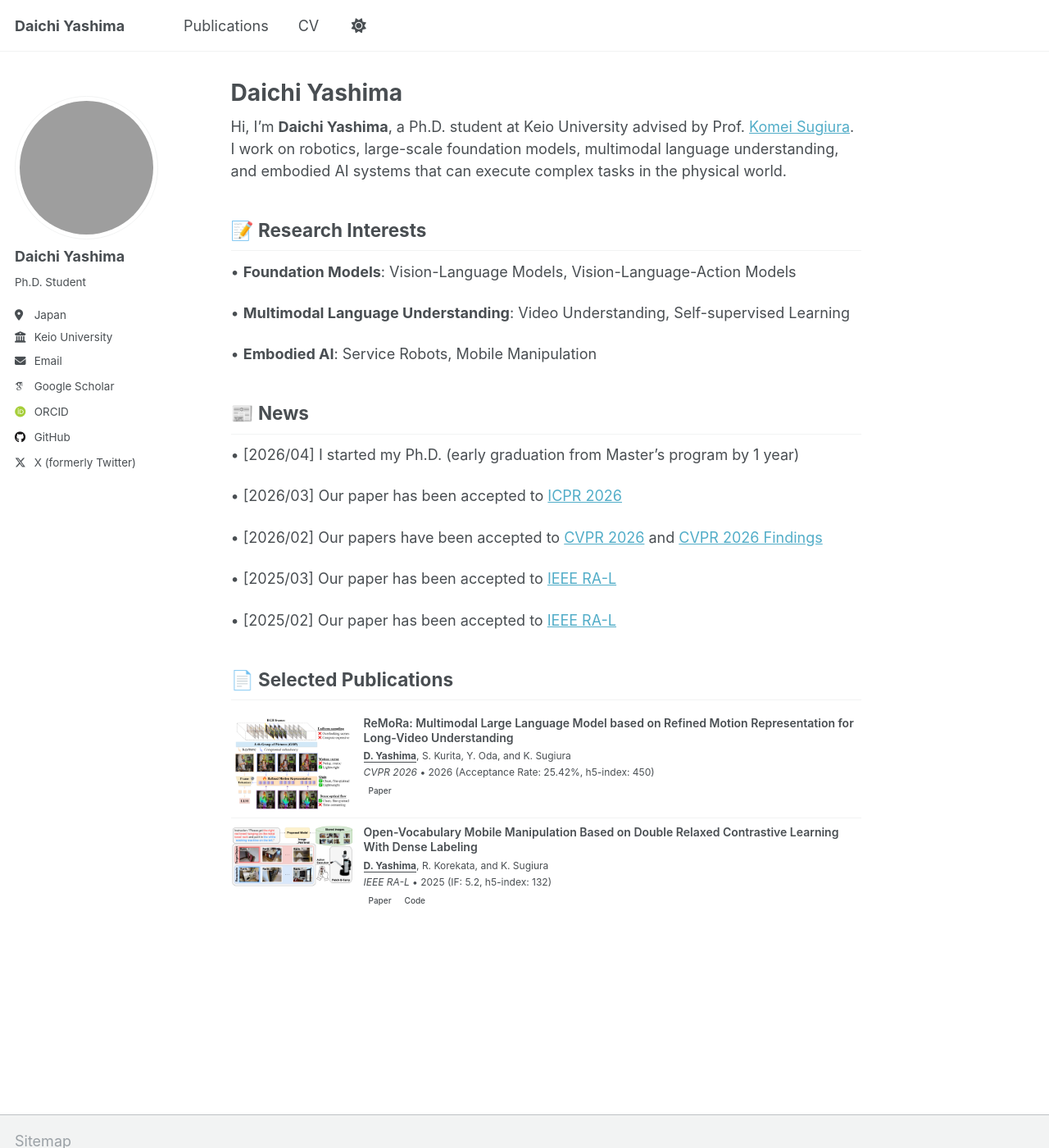
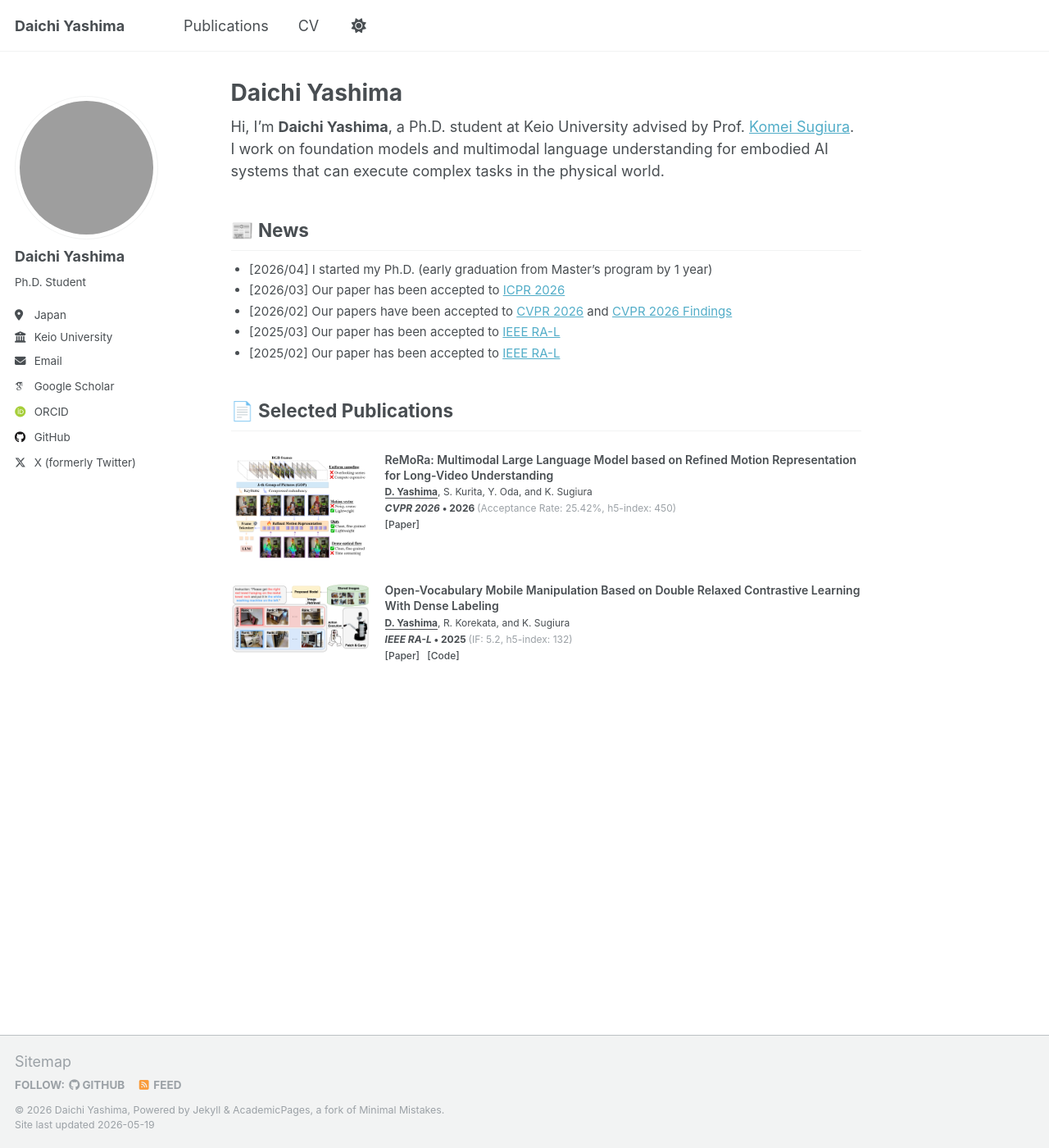
Before and after one commit to daichi1207/daichi1207.github.io, a Jekyll site: the page built from _pages/about.md, in a window 1280 px wide and 1400 px high. Shown: the whole window at 82% size. Built offline with Jekyll 4.4.1, drawn with Linux system fonts in a browser that asks for light colours; some web fonts are replaced.

Commit message:
:fire: fixed

```diff
--- a/_includes/archive-single-publication-compact.html
+++ b/_includes/archive-single-publication-compact.html
@@ -42,23 +42,23 @@
         </p>
       {% endif %}
       {% if post.paperurl or post.codeurl or post.blogposturl or post.slidesurl or post.bibtexurl %}
-        <div class="publication-compact__links">
+        <p class="publication-compact__links">
           {% if post.paperurl %}
-            <a href="{{ post.paperurl }}" class="publication-compact__link">Paper</a>
+            <a href="{{ post.paperurl }}" class="publication-compact__link">[Paper]</a>
           {% endif %}
           {% if post.codeurl %}
-            <a href="{{ post.codeurl }}" class="publication-compact__link">Code</a>
+            <a href="{{ post.codeurl }}" class="publication-compact__link">[Code]</a>
           {% endif %}
           {% if post.blogposturl %}
-            <a href="{{ post.blogposturl }}" class="publication-compact__link">Blogpost</a>
+            <a href="{{ post.blogposturl }}" class="publication-compact__link">[Blogpost]</a>
           {% endif %}
           {% if post.slidesurl %}
-            <a href="{{ post.slidesurl }}" class="publication-compact__link">Slides</a>
+            <a href="{{ post.slidesurl }}" class="publication-compact__link">[Slides]</a>
           {% endif %}
           {% if post.bibtexurl %}
-            <a href="{{ post.bibtexurl }}" class="publication-compact__link">Bibtex</a>
+            <a href="{{ post.bibtexurl }}" class="publication-compact__link">[Bibtex]</a>
           {% endif %}
-        </div>
+        </p>
       {% endif %}
     </div>
   </div>
--- a/_pages/about.md
+++ b/_pages/about.md
@@ -2,35 +2,25 @@
 permalink: /
 title: "Daichi Yashima"
 seo_title: "Daichi Yashima"
-description: "Daichi Yashima is a Ph.D. student at Keio University working on robotics, foundation models, multimodal language understanding, and embodied AI."
-excerpt: "Daichi Yashima is a robotics researcher at Keio University focused on foundation models, multimodal language understanding, and embodied AI."
+description: "Daichi Yashima is a Ph.D. student at Keio University working on foundation models and multimodal language understanding for embodied AI."
+excerpt: "Daichi Yashima is a Ph.D. student at Keio University working on foundation models and multimodal language understanding for embodied AI."
 author_profile: true
 redirect_from:
   - /about/
   - /about.html
 ---
 
-Hi, I'm **Daichi Yashima**, a Ph.D. student at Keio University advised by Prof. [Komei Sugiura](https://komeisugiura.jp/index_en.html). I work on robotics, large-scale foundation models, multimodal language understanding, and embodied AI systems that can execute complex tasks in the physical world.
-
-## 📝 Research Interests
-
-• **Foundation Models**: Vision-Language Models, Vision-Language-Action Models
-
-• **Multimodal Language Understanding**: Video Understanding, Self-supervised Learning
-
-• **Embodied AI**: Service Robots, Mobile Manipulation
+Hi, I'm **Daichi Yashima**, a Ph.D. student at Keio University advised by Prof. [Komei Sugiura](https://komeisugiura.jp/index_en.html). I work on foundation models and multimodal language understanding for embodied AI systems that can execute complex tasks in the physical world.
 
 ## 📰 News
+{: .news-heading}
 
-• [2026/04] I started my Ph.D. (early graduation from Master's program by 1 year)
-
-• [2026/03] Our paper has been accepted to [ICPR 2026](/publication/yashimaICPR26)
-
-• [2026/02] Our papers have been accepted to [CVPR 2026](/publication/yashimaCVPR26) and [CVPR 2026 Findings](/publication/amemiyaCVPR26)
-
-• [2025/03] Our paper has been accepted to [IEEE RA-L](/publication/KatsumataRAL25)
-
-• [2025/02] Our paper has been accepted to [IEEE RA-L](/publication/yashimaRAL25)
+- \[2026/04\] I started my Ph.D. (early graduation from Master's program by 1 year)
+- \[2026/03\] Our paper has been accepted to [ICPR 2026](/publication/yashimaICPR26)
+- \[2026/02\] Our papers have been accepted to [CVPR 2026](/publication/yashimaCVPR26) and [CVPR 2026 Findings](/publication/amemiyaCVPR26)
+- \[2025/03\] Our paper has been accepted to [IEEE RA-L](/publication/KatsumataRAL25)
+- \[2025/02\] Our paper has been accepted to [IEEE RA-L](/publication/yashimaRAL25)
+{: .news-list}
 
 ## 📄 Selected Publications
 
--- a/_sass/layout/_page.scss
+++ b/_sass/layout/_page.scss
@@ -422,3 +422,21 @@
   font-size: $type-size-6;
   text-transform: uppercase;
 }
+
+/* News list (tight spacing) */
+.news-list {
+  list-style: disc;
+  padding-left: 1.25em;
+  margin: 0.5em 0 1em 0;
+
+  li {
+    margin: 0 0 3px 0;
+    padding: 0;
+    line-height: 1.5;
+    font-size: 15px;
+  }
+
+  li > p {
+    margin: 0;
+  }
+}
--- a/_sass/layout/_publications.scss
+++ b/_sass/layout/_publications.scss
@@ -4,19 +4,12 @@
 
 .publication-item {
   margin-bottom: 1.5em;
-  padding: 1em;
-  border: 1px solid #bbb;
-  border-radius: 8px;
-  background: var(--global-background-color);
-  transition: box-shadow 0.3s ease;
+  padding: 0;
+  border: none;
+  background: transparent;
 
   @include breakpoint($medium) {
-    padding: 1.5em;
-    margin-bottom: 2em;
-  }
-
-  &:hover {
-    box-shadow: 0 4px 12px rgba(0, 0, 0, 0.1);
+    margin-bottom: 1.75em;
   }
 }
 
@@ -89,43 +82,41 @@
 }
 
 .publication-venue {
-  margin: 0 0 0.5em 0;
+  margin: 0 0 0.4em 0;
   font-size: $type-size-6;
   color: var(--global-text-color);
+  font-weight: 700;
 
   em {
     font-style: italic;
-    color: var(--global-theme-color);
+    font-weight: 700;
+    color: var(--global-text-color);
   }
 }
 
 .publication-venue-info {
   font-size: 1em;
-  color: var(--global-text-color);
+  font-weight: 400;
+  font-style: normal;
+  color: var(--global-text-color-light);
 }
 
-.publication-links {
-  display: flex;
-  flex-wrap: wrap;
-  gap: 0.5em;
-  margin-bottom: 0;
+p.publication-links {
+  margin: 0.2em 0 0 0;
+  font-size: $type-size-6;
+  line-height: 1.5;
 }
 
 .publication-link {
-  display: inline-block;
-  padding: 0.3em 0.8em;
-  font-size: $type-size-7;
+  display: inline;
+  margin-right: 6px;
   font-weight: 500;
   text-decoration: none;
   color: var(--global-theme-color);
-  border: 1px solid var(--global-theme-color);
-  border-radius: 4px;
-  transition: all 0.2s ease;
 
   &:hover {
-    background-color: var(--global-theme-color);
-    color: white;
-    text-decoration: none;
+    text-decoration: underline;
+    color: var(--global-theme-color);
   }
 }
 
@@ -138,8 +129,8 @@
 
 /* Compact publication (used on homepage) */
 .publication-compact {
-  padding: 8px 0;
-  border-bottom: 1px solid var(--global-border-color);
+  padding: 14px 0;
+  border-bottom: none;
 
   &:last-child {
     border-bottom: none;
@@ -148,16 +139,16 @@
   .publication-compact__layout {
     display: flex;
     flex-direction: row;
-    gap: 12px;
+    gap: 18px;
     align-items: flex-start;
   }
 
   .publication-compact__thumbnail {
     flex-shrink: 0;
-    width: 120px;
+    width: 140px;
 
     @include breakpoint($medium) {
-      width: 150px;
+      width: 170px;
     }
   }
 
@@ -174,11 +165,11 @@
   }
 
   p.publication-compact__title {
-    margin: 0 0 4px 0 !important;
+    margin: 0 0 3px 0 !important;
     font-size: 14px !important;
-    font-family: $sans-serif-narrow;
+    font-family: $sans-serif;
     font-weight: 600;
-    line-height: 1.3;
+    line-height: 1.35;
 
     a {
       color: var(--global-text-color);
@@ -194,41 +185,44 @@
     margin: 0 0 2px 0 !important;
     font-size: 12px !important;
     color: var(--global-text-color);
+    line-height: 1.4;
   }
 
   p.publication-compact__venue {
-    margin: 0 0 4px 0 !important;
+    margin: 0 0 3px 0 !important;
     font-size: 12px !important;
     color: var(--global-text-color);
+    font-weight: 700;
 
     em {
       font-style: italic;
+      font-weight: 700;
+      color: var(--global-text-color);
+    }
+
+    .publication-venue-info {
+      font-weight: 400;
+      font-style: normal;
+      color: var(--global-text-color-light);
+    }
+  }
+
+  p.publication-compact__links {
+    margin: 2px 0 0 0 !important;
+    font-size: 12px !important;
+    line-height: 1.4;
+  }
+
+  .publication-compact__link {
+    display: inline;
+    margin-right: 6px;
+    font-weight: 500;
+    text-decoration: none;
+    color: var(--global-theme-color);
+
+    &:hover {
+      text-decoration: underline;
       color: var(--global-theme-color);
     }
   }
-
-  .publication-compact__links {
-    display: flex;
-    flex-wrap: wrap;
-    gap: 4px;
-    margin: 0;
-  }
-
-  .publication-compact__link {
-    display: inline-block;
-    padding: 2px 6px;
-    font-size: 10px !important;
-    font-weight: 500;
-    text-decoration: none;
-    color: var(--global-theme-color);
-    border: 1px solid var(--global-theme-color);
-    border-radius: 3px;
-    transition: all 0.2s ease;
-
-    &:hover {
-      background-color: var(--global-theme-color);
-      color: white;
-      text-decoration: none;
-    }
-  }
 }
```
Also changed, not shown: _includes/archive-single-publication.html (+7 -7 lines).
